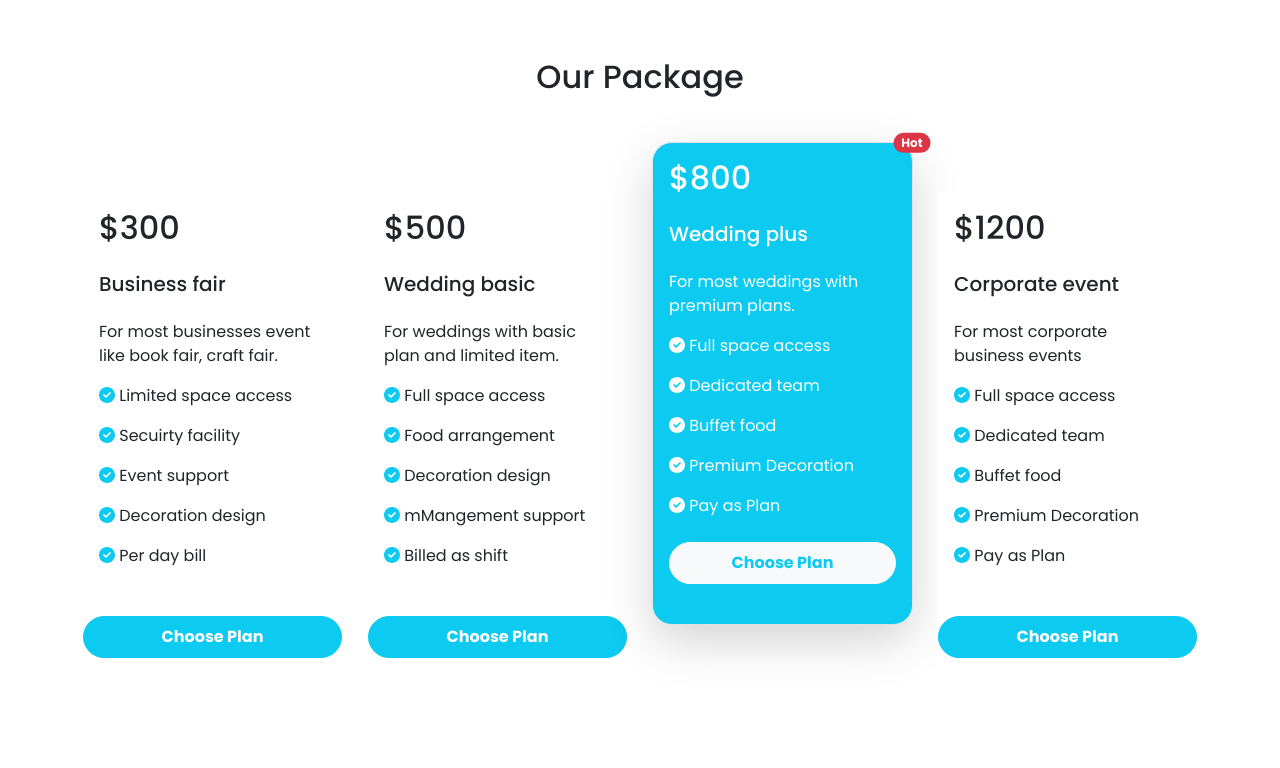
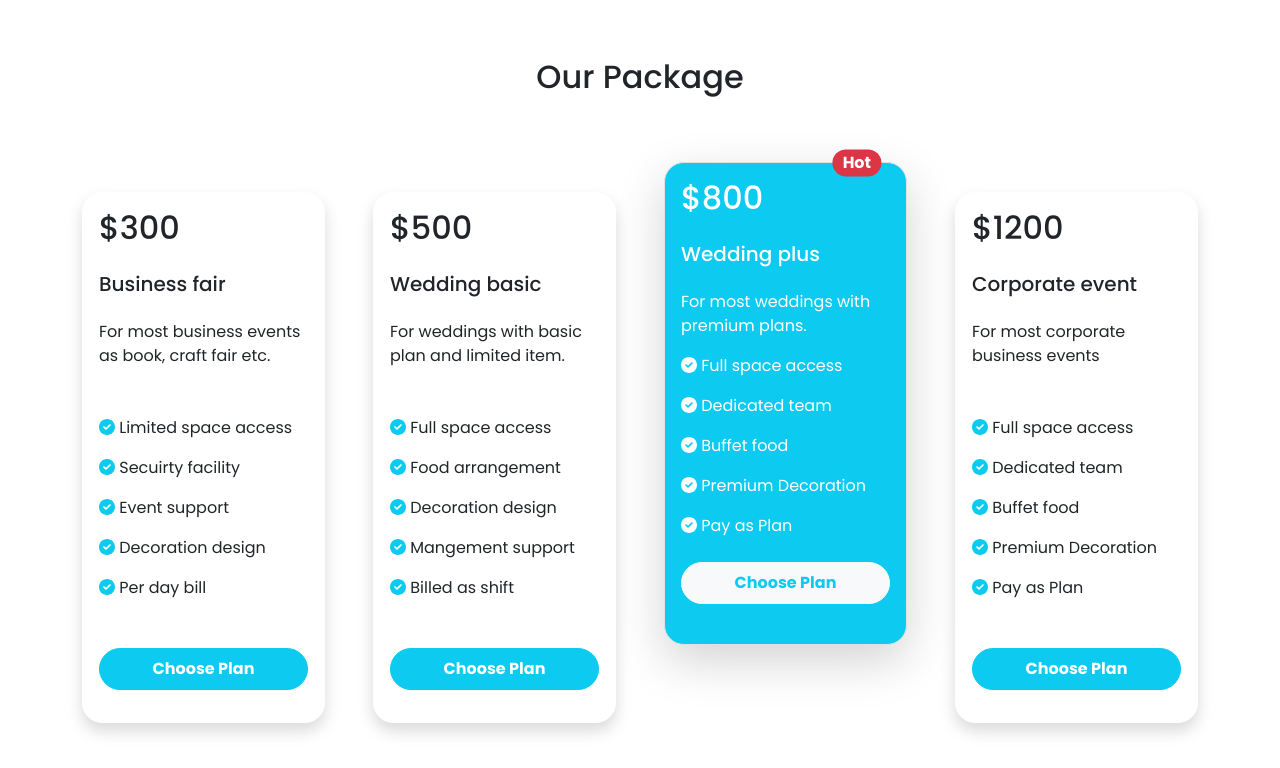
Before and after one commit to shova29/crapemyrtle-convention-center, a plain HTML site: page index.html in a window 1280 px wide. Shown: the part 2080-2848 px from the top of the page. Drawn offline with nearby package versions, Linux system fonts and the light colour scheme.

Commit message:
updated package section and frequently asked image section

```diff
--- a/css/style.css
+++ b/css/style.css
@@ -21,7 +21,7 @@ body {
 
 /*  crapemyrtle-btn-book-now Styles */
 .crapemyrtle-hot-tag {
-  margin-top: -50px;
+  margin-top: -30px;
 }
 
 .hot-border-round {
--- a/index.html
+++ b/index.html
@@ -259,46 +259,45 @@
         <!-- package section start-->
         <section class="container" id="package">
             <h2 class="text-center py-5 my-5">Our Package</h2>
-            <div class="row row-cols-1 row-cols-sm-2 row-cols-md-3 row-cols-lg-4 g-4">
+            <div class="row row-cols-1 row-cols-sm-2 row-cols-md-3 row-cols-lg-4 g-5">
                 <div class="col">
-                    <div class="card border border-white h-100">
+                    <div class="card border border-white hot-border-round shadow h-100">
                         <div class="card-body">
                             <h2>$300</h2>
                             <h5 class="card-title py-3">Business fair</h5>
-                            <p class="card-text">For most businesses event like book fair, craft fair.</p>
-                            <div class="fs-6">
+                            <p class="card-text mb-5">For most business events as book, craft fair etc.</p>
+                            <div class="fs-6 mt-5">
                                 <p><i class="fas fa-check-circle text-info"></i> Limited space access</p>
                                 <p><i class="fas fa-check-circle text-info"></i> Secuirty facility</p>
                                 <p><i class="fas fa-check-circle text-info"></i> Event support</p>
                                 <p><i class="fas fa-check-circle text-info"></i> Decoration design</p>
                                 <p><i class="fas fa-check-circle text-info"></i> Per day bill</p>
                             </div>
-
-                        </div>
-                        <div class="d-grid gap-3 my-3">
+                            <div class="d-grid mt-5 gap-4 my-3">
                                 <button class="btn btn-lg rounded-pill text-white btn-info fs-6 fw-bold">Choose
                                     Plan</button>
                             </div>
                         </div>
                     </div>
+                </div>
                 <div class="col">
-                    <div class="card border border-white h-100">
+                    <div class="card border border-white hot-border-round shadow h-100">
                         <div class="card-body">
                             <h2>$500</h2>
                             <h5 class="card-title py-3">Wedding basic</h5>
-                            <p class="card-text">For weddings with basic plan
+                            <p class="card-text mb-5">For weddings with basic plan
                                 and limited item.</p>
-                            <div class="fs-6">
+                            <div class="fs-6 mt-5">
                                 <p><i class="fas fa-check-circle text-info"></i> Full space access</p>
                                 <p><i class="fas fa-check-circle text-info"></i> Food arrangement</p>
                                 <p><i class="fas fa-check-circle text-info"></i> Decoration design</p>
-                                <p><i class="fas fa-check-circle text-info"></i> mMangement support</p>
+                                <p><i class="fas fa-check-circle text-info"></i> Mangement support</p>
                                 <p><i class="fas fa-check-circle text-info"></i> Billed as shift</p>
                             </div>
-                        </div>
-                        <div class="d-grid gap-3 my-3">
+                            <div class="d-grid mt-5 gap-4 my-3">
                                 <button class="btn btn-lg rounded-pill text-white btn-info fs-6 fw-bold">Choose
                                     Plan</button>
+                            </div>
                         </div>
                     </div>
                 </div>
@@ -308,14 +307,14 @@
                         <div class="card-body">
                             <h2>$800</h2>
                             <div>
-                                <span class=" position-absolute top-0 start-100 translate-middle badge rounded-pill
+                                <span class="fs-6 position-absolute top-0 end-0 translate-middle badge rounded-pill
                                 bg-danger">
                                     Hot
                                     <span class="visually-hidden">unread messages</span>
                                 </span>
                             </div>
                             <h5 class="card-title py-3">Wedding plus</h5>
-                            <p class="card-text">For most weddings with
+                            <p class="card-text mb-3">For most weddings with
                                 premium plans.</p>
                             <div class="fs-6">
                                 <p><i class="fas fa-check-circle"></i> Full space access</p>
@@ -332,23 +331,23 @@
                     </div>
                 </div>
                 <div class="col">
-                    <div class="card border border-white h-100">
+                    <div class="card border border-white hot-border-round  shadow h-100">
                         <div class="card-body">
                             <h2>$1200</h2>
                             <h5 class="card-title py-3">Corporate event</h5>
-                            <p class="card-text">For most corporate business
+                            <p class="card-text mb-3">For most corporate business
                                 events</p>
-                            <div class="fs-6">
+                            <div class="fs-6  mt-5">
                                 <p><i class="fas fa-check-circle text-info"></i> Full space access</p>
                                 <p><i class="fas fa-check-circle text-info"></i> Dedicated team</p>
                                 <p><i class="fas fa-check-circle text-info"></i> Buffet food</p>
                                 <p><i class="fas fa-check-circle text-info"></i> Premium Decoration</p>
                                 <p><i class="fas fa-check-circle text-info"></i> Pay as Plan</p>
                             </div>
-                        </div>
-                        <div class="d-grid gap-3 my-3">
+                            <div class="d-grid mt-5 gap-4 my-3">
                                 <button class="btn btn-lg rounded-pill text-white btn-info fs-6 fw-bold">Choose
                                     Plan</button>
+                            </div>
                         </div>
                     </div>
                 </div>
@@ -530,7 +529,7 @@
                     </div>
                     <div class="col-lg-6">
                         <div class="mb-5 ms-2 mt-5">
-                            <img clas="py-5 img-responsive" src="./images/people-1.png" alt="" width="460" height="345">
+                            <img class="py-5 img-fluid" src="./images/people-1.png" alt="" width="560" height="360">
                         </div>
                     </div>
                 </div>
```
Lines whose indentation alone changed are shown as unchanged.
